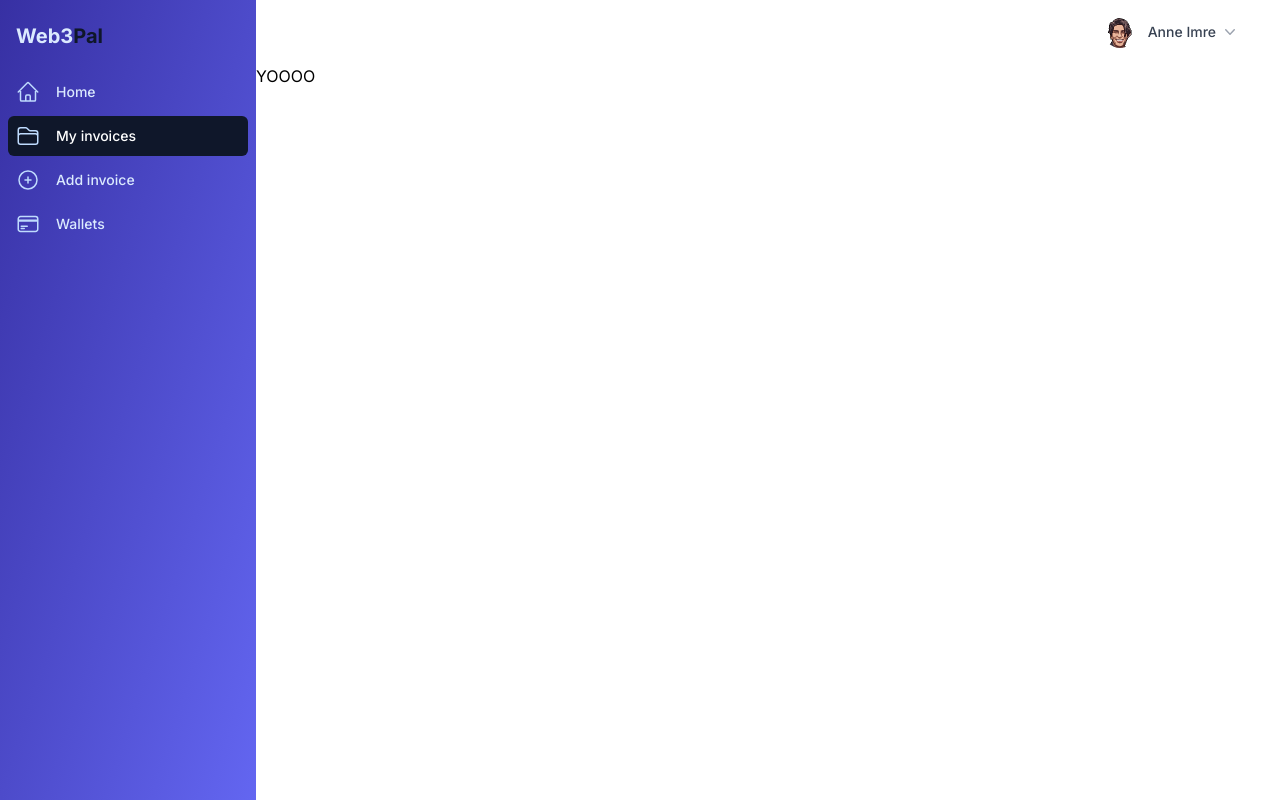
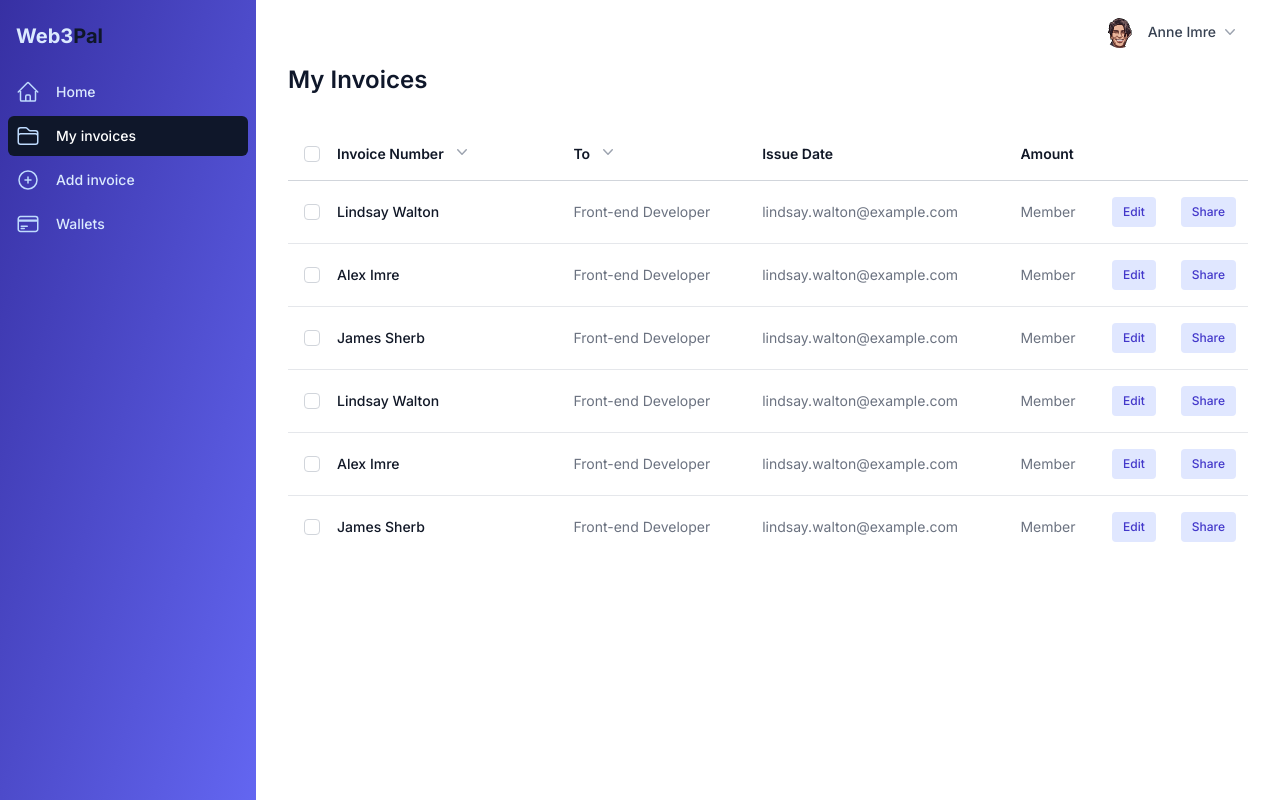
Before and after one commit to AlexImre/Web3Pal, a Next.js app: page /myinvoices in a window 1280 px wide. Built offline with nearby package versions, Linux system fonts and the light colour scheme.

Commit message:
add table to MyInvoices

```diff
--- /dev/null
+++ b/src/components/MyInvoices/MyInvoicesDisplay.tsx
@@ -0,0 +1,241 @@
+import { ChevronDownIcon } from '@heroicons/react/20/solid';
+import { useLayoutEffect, useRef, useState, useEffect } from 'react';
+
+const people = [
+  {
+    name: 'Lindsay Walton',
+    title: 'Front-end Developer',
+    email: 'lindsay.walton@example.com',
+    role: 'Member',
+  },
+  {
+    name: 'Alex Imre',
+    title: 'Front-end Developer',
+    email: 'lindsay.walton@example.com',
+    role: 'Member',
+  },
+  {
+    name: 'James Sherb',
+    title: 'Front-end Developer',
+    email: 'lindsay.walton@example.com',
+    role: 'Member',
+  },
+  {
+    name: 'Lindsay Walton',
+    title: 'Front-end Developer',
+    email: 'lindsay.walton@example.com',
+    role: 'Member',
+  },
+  {
+    name: 'Alex Imre',
+    title: 'Front-end Developer',
+    email: 'lindsay.walton@example.com',
+    role: 'Member',
+  },
+  {
+    name: 'James Sherb',
+    title: 'Front-end Developer',
+    email: 'lindsay.walton@example.com',
+    role: 'Member',
+  },
+];
+
+function classNames(...classes) {
+  return classes.filter(Boolean).join(' ');
+}
+
+export default function MyInvoicesDisplay() {
+  const checkbox = useRef();
+  const [checked, setChecked] = useState(false);
+  const [indeterminate, setIndeterminate] = useState(false);
+  const [selectedInvoice, setSelectedInvoice] = useState([]);
+
+  useEffect(() => {
+    const isIndeterminate =
+      selectedInvoice.length > 0 && selectedInvoice.length < people.length;
+    setChecked(selectedInvoice.length === people.length);
+    setIndeterminate(isIndeterminate);
+    if (checkbox.current) {
+      checkbox.current.indeterminate = isIndeterminate;
+    }
+  }, [selectedInvoice]);
+
+  function toggleAll() {
+    setSelectedInvoice(checked || indeterminate ? [] : people);
+    setChecked(!checked && !indeterminate);
+    setIndeterminate(false);
+  }
+
+  return (
+    <div className="px-4 sm:px-6 lg:px-8">
+      <div className="sm:flex sm:items-center">
+        <div className="sm:flex-auto">
+          <div className="text-2xl font-semibold text-slate-900">
+            My Invoices
+          </div>
+        </div>
+      </div>
+      <div className="mt-8 flow-root">
+        <div className="-my-2 -mx-4 overflow-x-auto sm:-mx-6 lg:-mx-8">
+          <div className="inline-block min-w-full py-2 align-middle sm:px-6 lg:px-8">
+            <div className="relative">
+              {selectedInvoice.length > 0 && (
+                <div className="absolute top-0 left-14 flex h-12 items-center space-x-3 bg-white sm:left-12">
+                  <button
+                    type="button"
+                    className="inline-flex items-center rounded border border-gray-300 bg-white px-2.5 py-1.5 text-xs font-medium text-gray-700 shadow-sm hover:bg-gray-50 focus:outline-none focus:ring-2 focus:ring-indigo-500 focus:ring-offset-2 disabled:cursor-not-allowed disabled:opacity-30"
+                  >
+                    Delete selected {`(${selectedInvoice.length})`}
+                  </button>
+                </div>
+              )}
+              <table className="min-w-full table-fixed divide-y divide-gray-300">
+                <thead>
+                  <tr>
+                    <th scope="col" className="relative px-7 sm:w-12 sm:px-6">
+                      <input
+                        type="checkbox"
+                        className="absolute left-4 top-1/2 -mt-2 h-4 w-4 rounded border-gray-300 text-indigo-600 focus:ring-indigo-500"
+                        ref={checkbox}
+                        checked={checked}
+                        onChange={toggleAll}
+                      />
+                    </th>
+                    <th
+                      scope="col"
+                      className="flex min-w-[12rem] py-3.5 pr-3 text-left text-sm font-semibold text-gray-900"
+                    >
+                      Invoice Number
+                      <span className="ml-2 flex-none rounded text-gray-400 group-hover:visible group-focus:visible">
+                        <ChevronDownIcon
+                          className="h-5 w-5"
+                          aria-hidden="true"
+                        />
+                      </span>
+                    </th>
+                    <th
+                      scope="col"
+                      className="px-3 py-3.5 text-left text-sm font-semibold text-gray-900"
+                    >
+                      <div className="flex">
+                        To
+                        <span className="ml-2 flex-none rounded text-gray-400 group-hover:visible group-focus:visible">
+                          <ChevronDownIcon
+                            className="h-5 w-5"
+                            aria-hidden="true"
+                          />
+                        </span>
+                      </div>
+                    </th>
+                    <th
+                      scope="col"
+                      className="px-3 py-3.5 text-left text-sm font-semibold text-gray-900"
+                    >
+                      Issue Date
+                    </th>
+                    <th
+                      scope="col"
+                      className="px-3 py-3.5 text-left text-sm font-semibold text-gray-900"
+                    >
+                      Amount
+                    </th>
+                    <th
+                      scope="col"
+                      className="relative py-3.5 pl-3 pr-4 sm:pr-3"
+                    >
+                      <span className="sr-only">Edit</span>
+                    </th>
+                    <th
+                      scope="col"
+                      className="relative py-3.5 pl-3 pr-4 sm:pr-3"
+                    >
+                      <span className="sr-only">Share</span>
+                    </th>
+                  </tr>
+                </thead>
+                <tbody className="divide-y divide-gray-200 bg-white">
+                  {people.map((person) => (
+                    <tr
+                      key={person.email}
+                      className={
+                        selectedInvoice.includes(person)
+                          ? 'bg-gray-50'
+                          : undefined
+                      }
+                    >
+                      <td className="relative px-7 sm:w-12 sm:px-6">
+                        {selectedInvoice.includes(person) && (
+                          <div className="absolute inset-y-0 left-0 w-0.5 bg-indigo-600" />
+                        )}
+                        <input
+                          type="checkbox"
+                          className="absolute left-4 top-1/2 -mt-2 h-4 w-4 rounded border-gray-300 text-indigo-600 focus:ring-indigo-500"
+                          value={person.email}
+                          checked={selectedInvoice.includes(person)}
+                          onChange={(e) =>
+                            setSelectedInvoice(
+                              e.target.checked
+                                ? [...selectedInvoice, person]
+                                : selectedInvoice.filter((p) => p !== person)
+                            )
+                          }
+                        />
+                      </td>
+                      <td
+                        className={classNames(
+                          'whitespace-nowrap py-4 pr-3 text-sm font-medium',
+                          selectedInvoice.includes(person)
+                            ? 'text-indigo-600'
+                            : 'text-gray-900'
+                        )}
+                      >
+                        {person.name}
+                      </td>
+                      <td className="whitespace-nowrap px-3 py-4 text-sm text-gray-500">
+                        {person.title}
+                      </td>
+                      <td className="whitespace-nowrap px-3 py-4 text-sm text-gray-500">
+                        {person.email}
+                      </td>
+                      <td className="whitespace-nowrap px-3 py-4 text-sm text-gray-500">
+                        {person.role}
+                      </td>
+                      <td className="whitespace-nowrap py-4 text-right text-sm font-medium sm:pr-3">
+                        <button
+                          type="button"
+                          className="inline-flex items-center rounded border border-transparent bg-indigo-100 px-2.5 py-1.5 text-xs font-medium text-indigo-700 hover:bg-indigo-200 focus:outline-none focus:ring-2 focus:ring-indigo-500 focus:ring-offset-2"
+                        >
+                          Edit
+                        </button>
+                        {/* <a
+                          href="#"
+                          className="text-indigo-600 hover:text-indigo-900"
+                        >
+                          Edit<span className="sr-only">, {person.name}</span>
+                        </a> */}
+                      </td>
+                      <td className="whitespace-nowrap py-4 text-right text-sm font-medium sm:pr-3">
+                        <button
+                          type="button"
+                          className="inline-flex items-center rounded border border-transparent bg-indigo-100 px-2.5 py-1.5 text-xs font-medium text-indigo-700 hover:bg-indigo-200 focus:outline-none focus:ring-2 focus:ring-indigo-500 focus:ring-offset-2"
+                        >
+                          Share
+                        </button>
+                        {/* <a
+                          href="#"
+                          className="text-indigo-600 hover:text-indigo-900"
+                        >
+                          Share<span className="sr-only">, {person.name}</span>
+                        </a> */}
+                      </td>
+                    </tr>
+                  ))}
+                </tbody>
+              </table>
+            </div>
+          </div>
+        </div>
+      </div>
+    </div>
+  );
+}
--- a/src/pages/myinvoices.jsx
+++ b/src/pages/myinvoices.jsx
@@ -1,11 +1,12 @@
-import { useState } from 'react'
-import { Bars3CenterLeftIcon } from '@heroicons/react/24/outline'
-import DashboardProfileDropDown from '@/components/Dashboard/DashboardProfileDropDown'
-import DashboardDesktopSidebar from '@/components/Dashboard/DashboardDesktopSidebar'
-import DashboardMobileSidebar from '@/components/Dashboard/DashboardMobileSidebar'
+import { useState } from 'react';
+import { Bars3CenterLeftIcon } from '@heroicons/react/24/outline';
+import DashboardProfileDropDown from '@/components/Dashboard/DashboardProfileDropDown';
+import DashboardDesktopSidebar from '@/components/Dashboard/DashboardDesktopSidebar';
+import DashboardMobileSidebar from '@/components/Dashboard/DashboardMobileSidebar';
+import MyInvoicesDisplay from '../components/MyInvoices/MyInvoicesDisplay';
 
 export default function MyInvoices() {
-  const [sidebarOpen, setSidebarOpen] = useState(false)
+  const [sidebarOpen, setSidebarOpen] = useState(false);
 
   return (
     <>
@@ -31,9 +32,9 @@ export default function MyInvoices() {
 
             <DashboardProfileDropDown />
           </div>
-          YOOOO
+          <MyInvoicesDisplay />
         </div>
       </div>
     </>
-  )
+  );
 }
```
